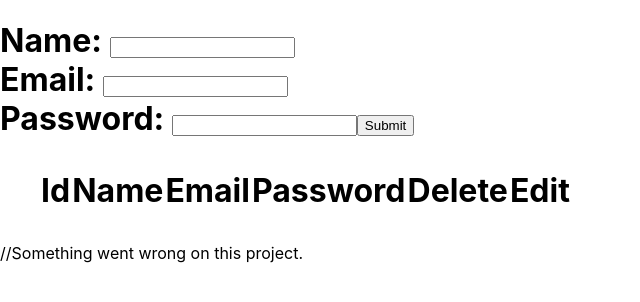
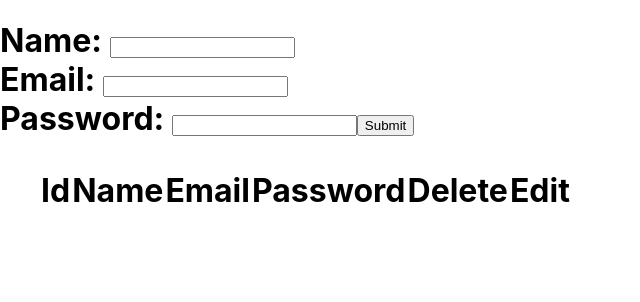
Before and after one commit to Uniyalpreeti/githubPractice-smartData, a React (Create React App) app in the folder myapp/: page / in a window 1280 px wide. Shown: the top 302 px of the page, without its empty margins (0-640 px from the left). Built offline with nearby package versions, Linux system fonts and the light colour scheme.

Commit message:
Yha pr third and fifth branch se data liya gya hai

```diff
--- a/myapp/src/App.js
+++ b/myapp/src/App.js
@@ -5,7 +5,7 @@ function App() {
   return (
     <div>
      <h1><Comp1 /></h1>
-     //Something went wrong on this project.
+
 
     </div>
   );
```
